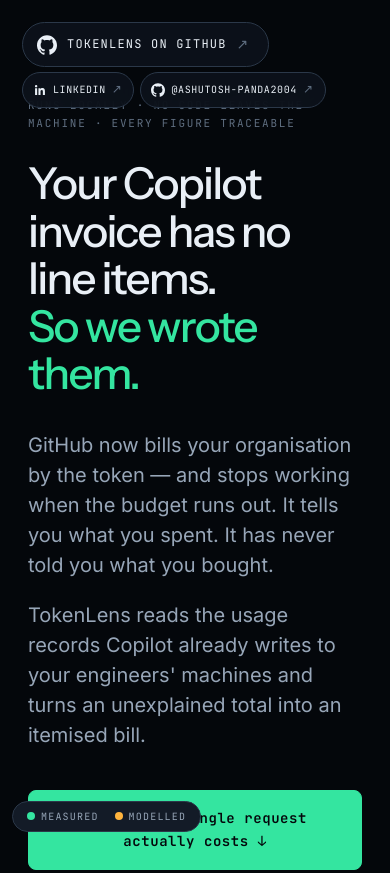
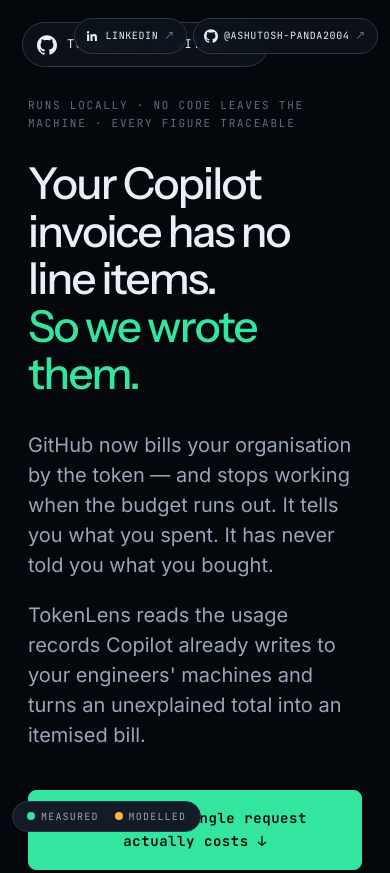
Before and after one commit to Ashutosh-Panda2004/TokensLens, a website: page website/index.html in a window 390 px wide. Shown: the top 873 px of the page. Drawn offline with Linux system fonts and the light colour scheme.

Commit message:
Move the LinkedIn and GitHub profile pills to the top right

```diff
--- a/website/styles.css
+++ b/website/styles.css
@@ -304,10 +304,10 @@
 #gh-link:hover svg { fill: var(--accent); transform: rotate(-8deg) scale(1.12); }
 #gh-link:hover .gh-arrow { color: var(--accent); transform: translate(2px, -2px); }
 
-/* ---- Author links (under the repo pill) ---- */
+/* ---- Author links (top-right) ---- */
 #me-links {
-  position: fixed; top: 76px; left: 22px; z-index: 90;
-  display: flex; gap: 8px; flex-wrap: wrap;
+  position: fixed; top: 22px; right: 22px; left: auto; z-index: 90;
+  display: flex; gap: 8px; flex-wrap: wrap; justify-content: flex-end;
 }
 .me-link {
   display: flex; align-items: center; gap: 8px;
@@ -686,7 +686,7 @@
 }
 
 @media (max-width: 560px) {
-  #me-links { top: 72px; gap: 6px; }
+  #me-links { top: 18px; right: 12px; gap: 6px; }
   .me-link { font-size: 10px; letter-spacing: 0.06em; padding: 7px 11px 7px 10px; gap: 6px; }
   .me-link svg { width: 14px; height: 14px; }
 }
```
